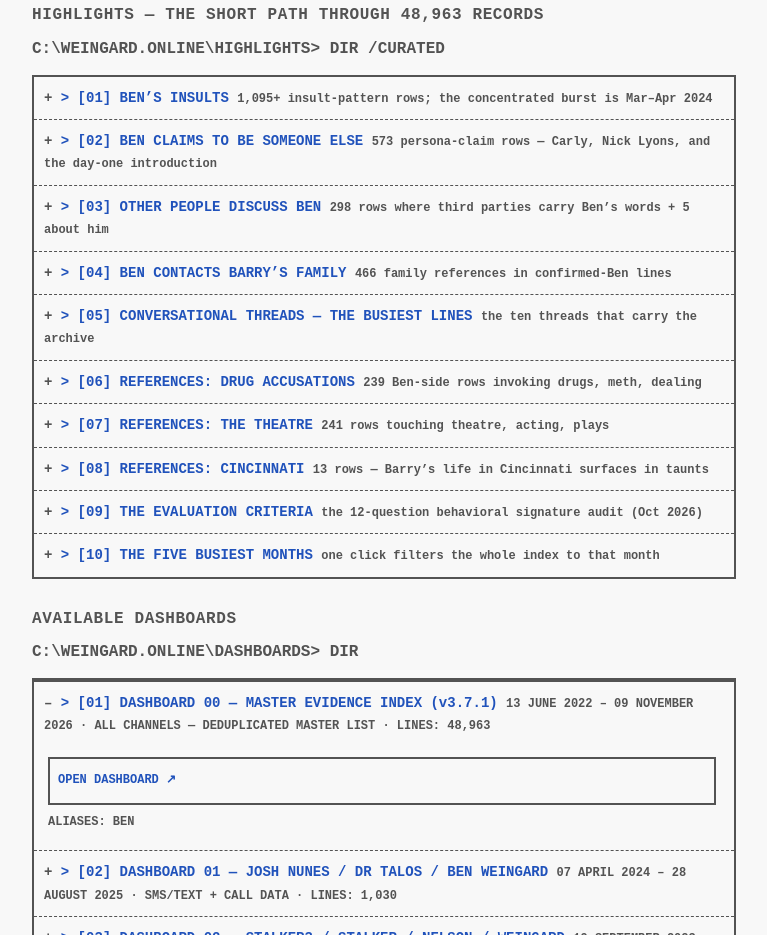
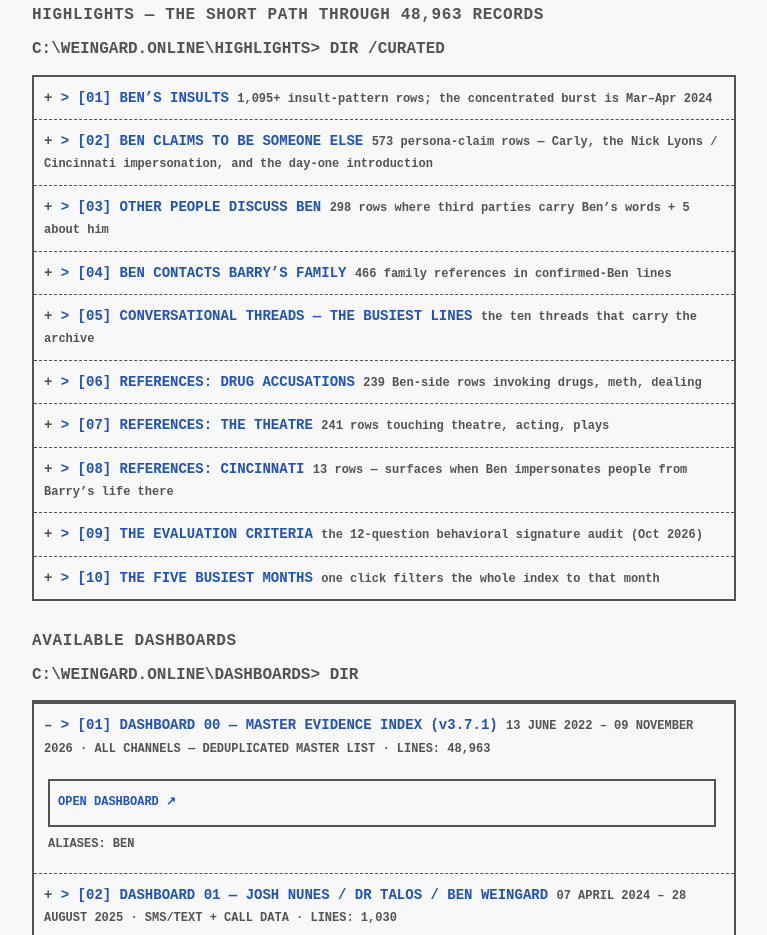
Before and after one commit to BAFfle-d/Granular_Data_Dash, a plain HTML site: page index.html in a window 1280 px wide. Shown: the part 1647-2582 px from the top of the page, without its empty margins (256-1023 px from the left). Drawn offline with Linux system fonts and the light colour scheme; no server answers.

Commit message:
Highlights: wire Nick Lyons = Cincinnati impersonation into [02] and reframe [08] around it

```diff
--- a/index.html
+++ b/index.html
@@ -87,11 +87,12 @@
       </details>
 
       <details class="acc">
-        <summary>&gt; [02] BEN CLAIMS TO BE SOMEONE ELSE <span class="hl-count">573 persona-claim rows &mdash; Carly, Nick Lyons, and the day-one introduction</span></summary>
+        <summary>&gt; [02] BEN CLAIMS TO BE SOMEONE ELSE <span class="hl-count">573 persona-claim rows &mdash; Carly, the Nick Lyons / Cincinnati impersonation, and the day-one introduction</span></summary>
         <div class="acc-body">
           <blockquote class="hl-quote"><span class="q-by">2024-03-23 15:39 &middot; Ben &middot; 7168</span>&ldquo;Yes this is Carly!&rdquo;</blockquote>
           <blockquote class="hl-quote"><span class="q-by">2023-02-26 &middot; DAY ONE &middot; Ben &middot; 4430</span>&ldquo;Yw my name is Benjamin but I go by ben&rdquo;</blockquote>
           <blockquote class="hl-quote"><span class="q-by">2025-02-13 &middot; Ben &middot; 4636 &middot; NICK LYONS PERSONA</span>&ldquo;Nick Lyons. There&rdquo;</blockquote>
+          <p>Nick Lyons is a real acquaintance from Barry&rsquo;s years in Cincinnati. On 2025-02-13 the impersonator claiming to be him failed every test: asked <em>&ldquo;What city in Ohio are you from?&rdquo;</em> it answers <em>&ldquo;Cincinnati maybe, idk&rdquo;</em> &mdash; and misspells the very name it claims: <em>&ldquo;Lyons not Lions.&rdquo;</em> Pressed to prove it on Facebook (&ldquo;If this is Nick respond to me on Facebook&rdquo;), it dodges: &ldquo;I don&rsquo;t want to creep on this Nick guys info.&rdquo; (Same thread as [08] Cincinnati &mdash; and two corroborating screenshots sit in the IMAGE dropdown.)</p>
           <a class="hl-link" href="./dashboards/dashboard-00-master.html#f=MESSAGE%7Cregex%7Cthis%20is%20carly%7Ccarly%20that%20easy%7Cnick%20lyons%7Cgo%20by%20ben" target="_blank" rel="noopener">FILTER MASTER INDEX: PERSONA CLAIMS ↗</a>
         </div>
       </details>
@@ -153,9 +154,11 @@
       </details>
 
       <details class="acc">
-        <summary>&gt; [08] REFERENCES: CINCINNATI <span class="hl-count">13 rows — Barry&rsquo;s life in Cincinnati surfaces in taunts</span></summary>
+        <summary>&gt; [08] REFERENCES: CINCINNATI <span class="hl-count">13 rows &mdash; surfaces when Ben impersonates people from Barry&rsquo;s life there</span></summary>
         <div class="acc-body">
-          <blockquote class="hl-quote"><span class="q-by">2025-02-13 &middot; Ben &middot; 4636</span>&ldquo;Cincinnati maybe, idk&rdquo;</blockquote>
+          <p>Cincinnati enters the archive through impersonation. On 2025-02-13 &ldquo;Ben w From Meetme&rdquo; tried to pass as <strong>Nick Lyons</strong> &mdash; a real acquaintance from Barry&rsquo;s Cincinnati years &mdash; and fell apart when Barry tested him:</p>
+          <blockquote class="hl-quote"><span class="q-by">2025-02-13 &middot; BEN &middot; 4636 &middot; IMPERSONATING NICK LYONS</span>Barry: &ldquo;What city in Ohio are you from?&rdquo; &mdash; answer: &ldquo;Cincinnati maybe, idk&rdquo; &middot; &ldquo;Lyons not Lions&rdquo;</blockquote>
+          <p>The same day, from the same thread, the persona also claims to be a field researcher returning from Almaty, offers to meet &ldquo;at your place on Remington,&rdquo; and says its &ldquo;real name starts with an R.&rdquo; (Same thread as [02] Ben Claims to Be Someone Else.)</p>
           <blockquote class="hl-quote"><span class="q-by">2024-10-18 &middot; stopracescience email</span>&ldquo;Oh, the Drama! Oh dear family, oh dear family&hellip;&rdquo;</blockquote>
           <a class="hl-link" href="./dashboards/dashboard-00-master.html#q=cincinnati" target="_blank" rel="noopener">SEARCH MASTER INDEX: CINCINNATI ↗</a>
         </div>
```
